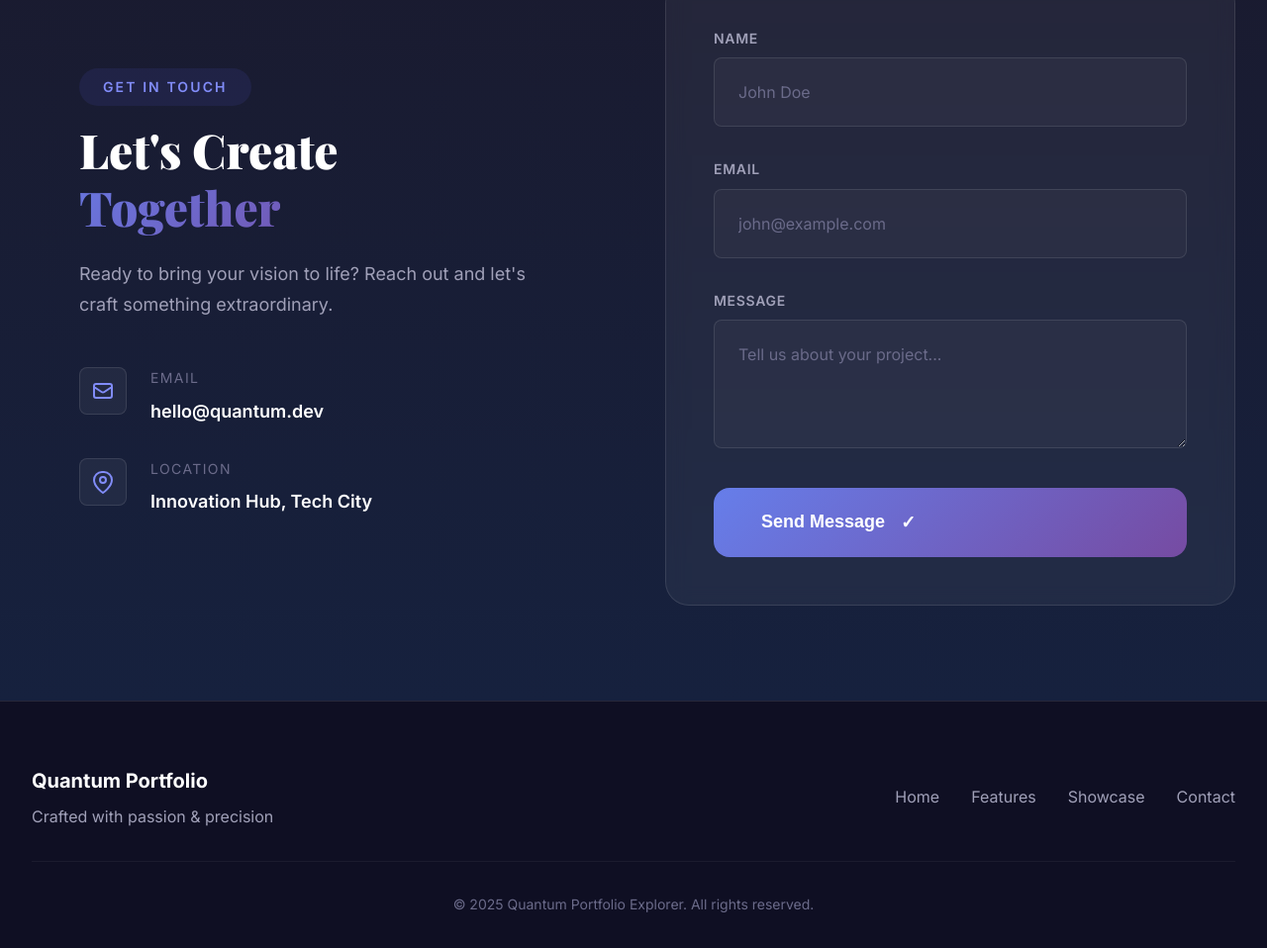
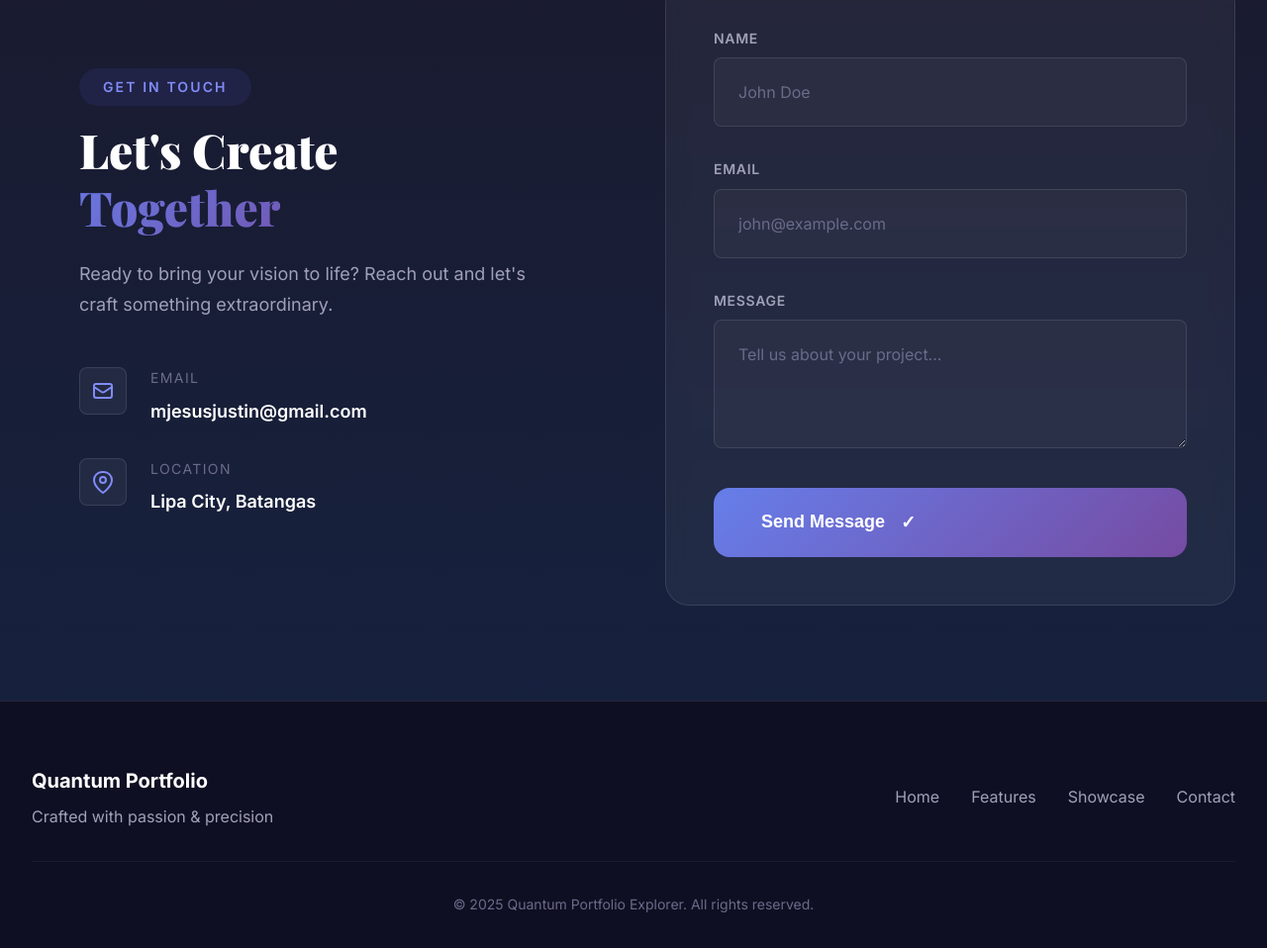
Before and after one commit to jesus-justin/Visual-FX, a plain HTML site: page index.html in a window 1280 px wide. Shown: the part 2933-3891 px from the top of the page at 99% size. Drawn offline with nearby package versions, Linux system fonts and the light colour scheme.

Commit message:
changed the displayed email and loc

```diff
--- a/index.html
+++ b/index.html
@@ -384,7 +384,7 @@
                             </div>
                             <div class="contact-details">
                                 <span class="detail-label">Email</span>
-                                <span class="detail-value">hello@quantum.dev</span>
+                                <span class="detail-value">mjesusjustin@gmail.com</span>
                             </div>
                         </div>
 
@@ -397,7 +397,7 @@
                             </div>
                             <div class="contact-details">
                                 <span class="detail-label">Location</span>
-                                <span class="detail-value">Innovation Hub, Tech City</span>
+                                <span class="detail-value">Lipa City, Batangas</span>
                             </div>
                         </div>
                     </div>
```
